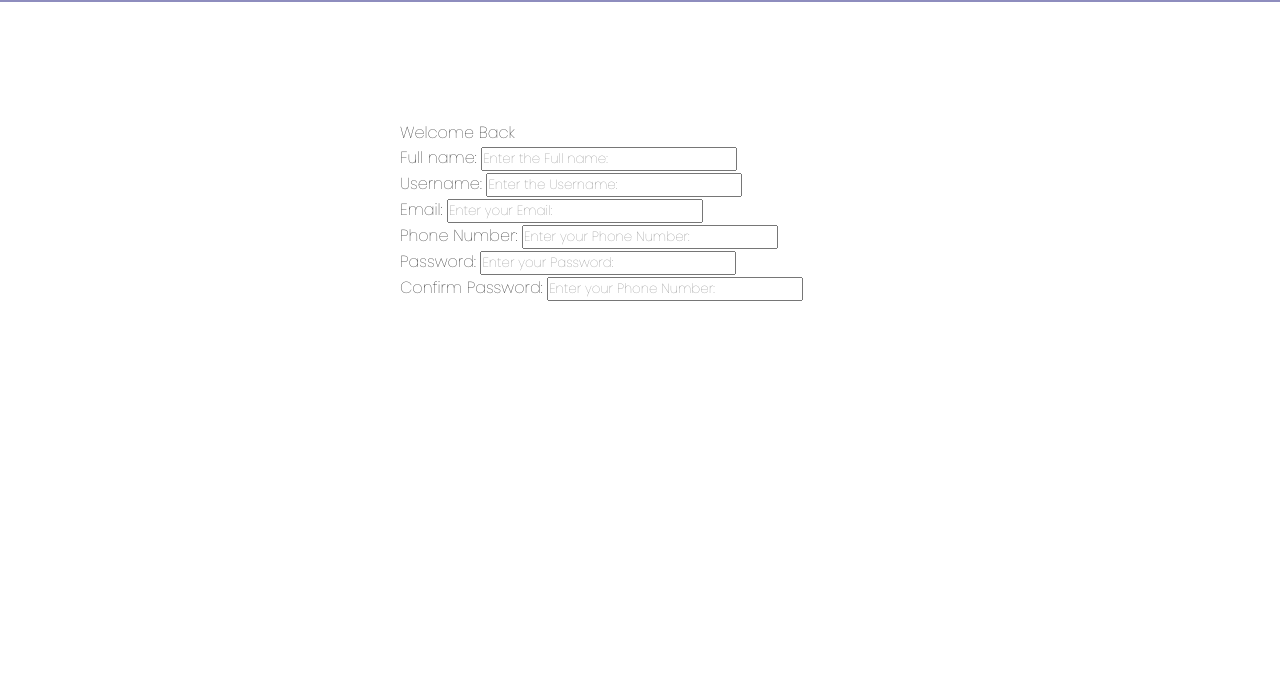
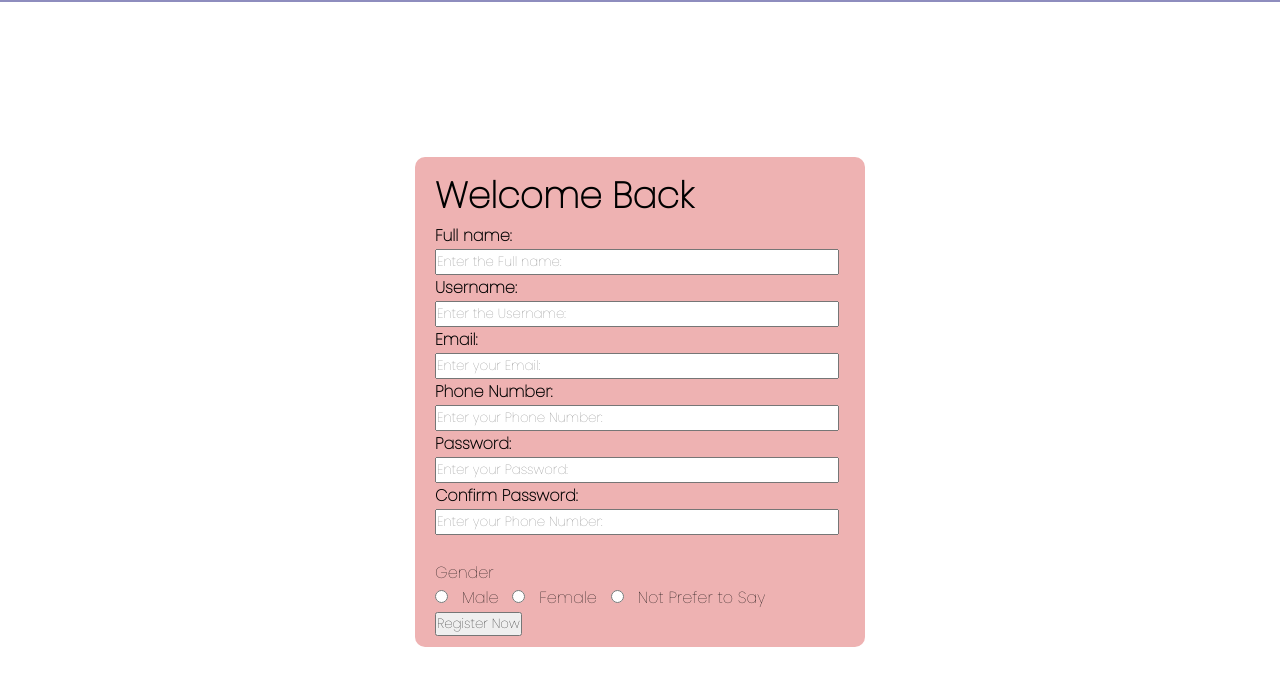
Before and after one commit to sandhyapaudel18/University-Website-Design-, a plain HTML site: page SECOND.html in a window 1280 px wide. Shown: the part 58-744 px from the top of the page. Drawn offline with Linux system fonts and the light colour scheme.

Commit message:
committing it

```diff
--- a/SECOND.css
+++ b/SECOND.css
@@ -1,3 +1,4 @@
+
 *{
     margin:0px;
     padding:0px;
@@ -10,6 +11,7 @@ header{
     display:flex;
     justify-content: left;
     align-items:center;
+    /* position:fixed; */
 }
 header img{
     height:50px;
@@ -22,20 +24,52 @@ section{
     min-height:100vh;
 
 }
+
 .box{
-    height:565px;
-    width:480px;
+    height:490px;
+    width:450px;
     border-radius:10px;
-    background-color: rgb(255, 255, 255);
+    background-color: rgb(238, 178, 178);
+    display:flex;
+    justify-content: left;
+    align-items:center;
+}
+/* .box:hover{
+    border:2px solid black;
+    box-shadow:0px  0px 20px 0px  rgba(0,0,0,0.2);
+    } */
+form{
+color:black;
+padding:30px 20px 30px 20px;
+display:flex;
+flex-direction: column;
+
+}
+
+.box form h1{
+    font-size: 36px;
+    color:black;
+    font-weight: bolder;
+}
+
+.box form .user{
+    color:black;
     font-size: 16px;
+    font-weight: bold;
+}
+
+.box form .user input#yes {
+    width:400px;
+    height:22px;
+
+
+}
+.box form .user input#yes placeholder{
     color:black;
 }
-.box:hover{
-    border:2px solid black;
-    box-shadow:0px  0px 20px 0px  rgba(0,0,0,0.2);
-    }
 
-
-.box h2{
- color:black;
+.box form .gend input#gen{
+    color:black;
+    font-size: 16px;
+    font-weight: bold;
 }
--- a/SECOND.html
+++ b/SECOND.html
@@ -1,74 +1,100 @@
 <!DOCTYPE html>
 <html lang="en">
-
   <head>
-    <meta charset="UTF-8">
-    <meta name="viewport" content="width=device-width, initial-scale=1.0">
-    <link rel="stylesheet" href="https://cdnjs.cloudflare.com/ajax/libs/font-awesome/6.4.2/css/all.min.css"
+    <meta charset="UTF-8" />
+    <meta name="viewport" content="width=device-width, initial-scale=1.0" />
+    <link
+      rel="stylesheet"
+      href="https://cdnjs.cloudflare.com/ajax/libs/font-awesome/6.4.2/css/all.min.css"
       integrity="sha512-z3gLpd7yknf1YoNbCzqRKc4qyor8gaKU1qmn+CShxbuBusANI9QpRohGBreCFkKxLhei6S9CQXFEbbKuqLg0DA=="
-        crossorigin="anonymous" referrerpolicy="no-referrer" />
-    <link rel="stylesheet" href="./SECOND.css">
-    <link rel="preconnect" href="https://fonts.googleapis.com">
-    <link rel="preconnect" href="https://fonts.gstatic.com" crossorigin>
-    <link href="https://fonts.googleapis.com/css2?family=Poppins:wght@100&display=swap" rel="stylesheet">
-
+      crossorigin="anonymous"
+      referrerpolicy="no-referrer"
+    />
+    <link rel="stylesheet" href="./SECOND.css" />
+    <link rel="preconnect" href="https://fonts.googleapis.com" />
+    <link rel="preconnect" href="https://fonts.gstatic.com" crossorigin />
+    <link
+      href="https://fonts.googleapis.com/css2?family=Poppins:wght@100&display=swap"
+      rel="stylesheet"
+    />
 
     <title>Inside Sign Up</title>
   </head>
 
   <body>
     <header>
-        <img src="./logo.png">
+      <img src="./logo.png" />
     </header>
-<!--
-    <section>
-        <div class="box">
-            <h2> Welcome Back</h2>
-
-            <form>
-                <label for="username" class="one">Username:</label><br>
-                <input type="text" id="username" name="username"><br>
-                <label for="pwd" class="one">Password:</label><br>
-                <input type="password" id="pwd" name="pwd">
-            </form
-        </div>
-    </section> -->
-
 
     <section>
       <div class="box">
-            <div class="tittle">Welcome Back</div>
         <form>
+          <h1>Welcome Back</h1>
           <div class="user">
             <label for="#">Full name:</label>
-               <input type="text" id="yes" placeholder="Enter the Full name:">
+            <input
+              type="text"
+              id="yes"
+              placeholder="Enter the Full name:"
+            /><br />
           </div>
           <div class="user">
             <label for="#">Username:</label>
-                <input type="text" id="yes" placeholder="Enter the Username:">
+            <input
+              type="text"
+              id="yes"
+              placeholder="Enter the Username:"
+            /><br />
           </div>
           <div class="user">
             <label for="#">Email:</label>
-                    <input type="text" id="yes" placeholder="Enter your Email:">
+            <input type="text" id="yes" placeholder="Enter your Email:" />
           </div>
           <div class="user">
             <label for="#">Phone Number:</label>
-                        <input type="number" id="yes" placeholder="Enter your Phone Number:">
+            <input
+              type="number"
+              id="yes"
+              placeholder="Enter your Phone Number:"
+            />
           </div>
           <div class="user">
             <label for="#">Password:</label>
-                            <input type="password" id="yes" placeholder="Enter your Password:">
+            <input
+              type="password"
+              id="yes"
+              placeholder="Enter your Password:"
+            />
           </div>
           <div class="user">
             <label for="#">Confirm Password:</label>
-                                <input type="password" id="yes" placeholder="Enter your Phone Number:">
+            <input
+              type="password"
+              id="yes"
+              placeholder="Enter your Phone Number:"
+            />
           </div>
+          <!-- //next part -->
+          <div class="gend">
 
+            <p>Gender</p>
+            <input type="radio" id="gen" name="gender" value="Male" />
+            <label for="male">Male</label>
+              <input type="radio" id="gen" name="gender" value="Female" />
+            <label for="female">Female</label>
 
+            <input
+              type="radio"
+              id="gen"
+              name="gender"
+              value="Not Prefer to Say"
+            />
 
+            <label for="none">Not Prefer to Say</label><br />
+            <a href="#" class="btn"><button>Register Now</button></a>
+          </div>
         </form>
       </div>
     </section>
   </body>
-
 </html>
```
Lines whose indentation alone changed are shown as unchanged.
